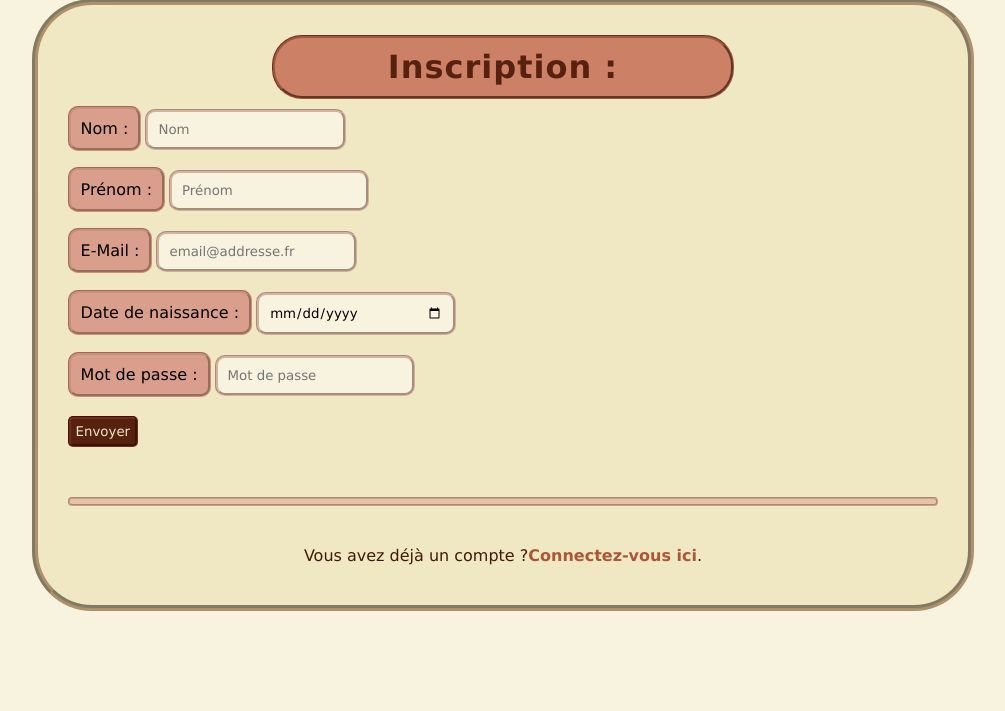
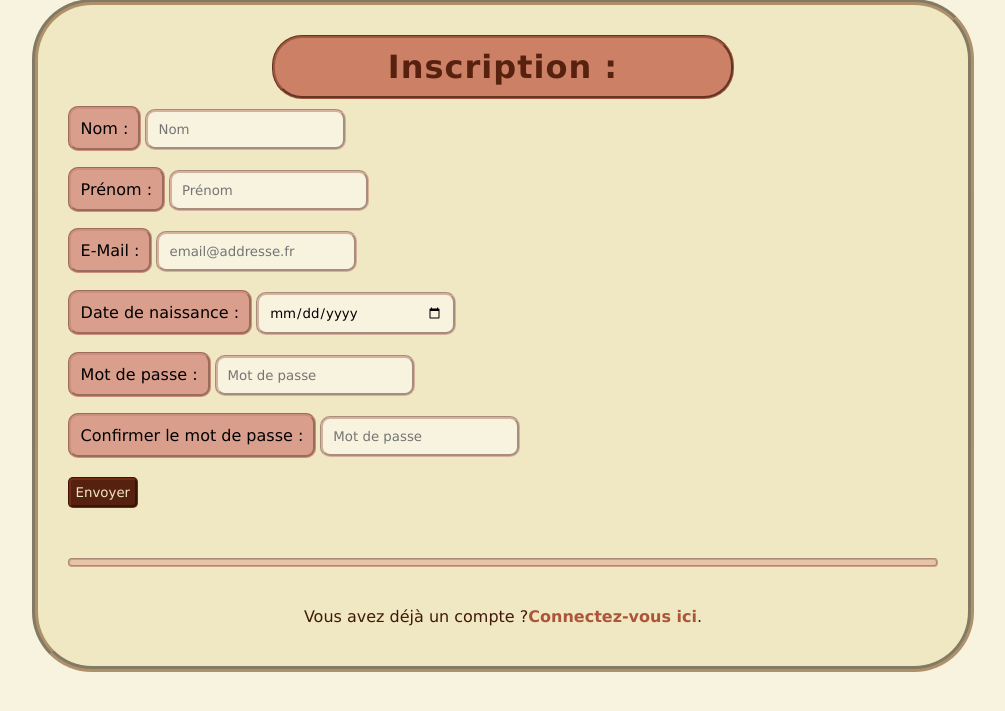
Before and after one commit to gilles-maurer/WE4A_TP_project, a PHP site: page /signin.php in a window 1280 px wide. Shown: the part 61-772 px from the top of the page, without its empty margins (137-1142 px from the left). Run offline with PHP 8.4, Linux system fonts and the light colour scheme.

Commit message:
Added 'confirm password' field in the form

```diff
--- a/signin.php
+++ b/signin.php
@@ -45,6 +45,11 @@
         </div>
 
         <div>
+            <label for="confirm">Confirmer le mot de passe :</label>
+            <input type="password" name="confirm" placeholder="Mot de passe">
+        </div>
+
+        <div>
             <button type="submit">Envoyer</button>
         </div>
     </form>
```
